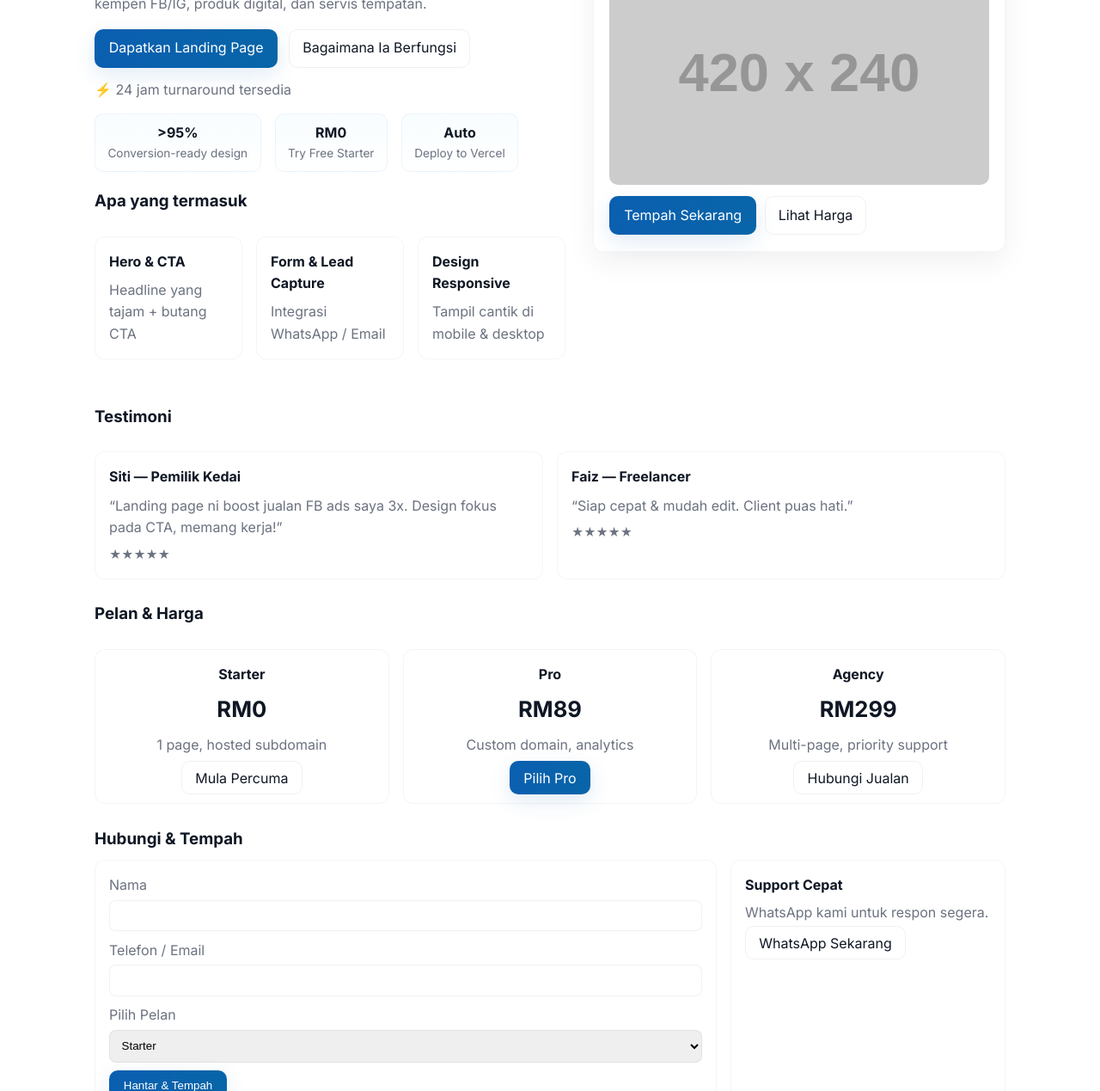
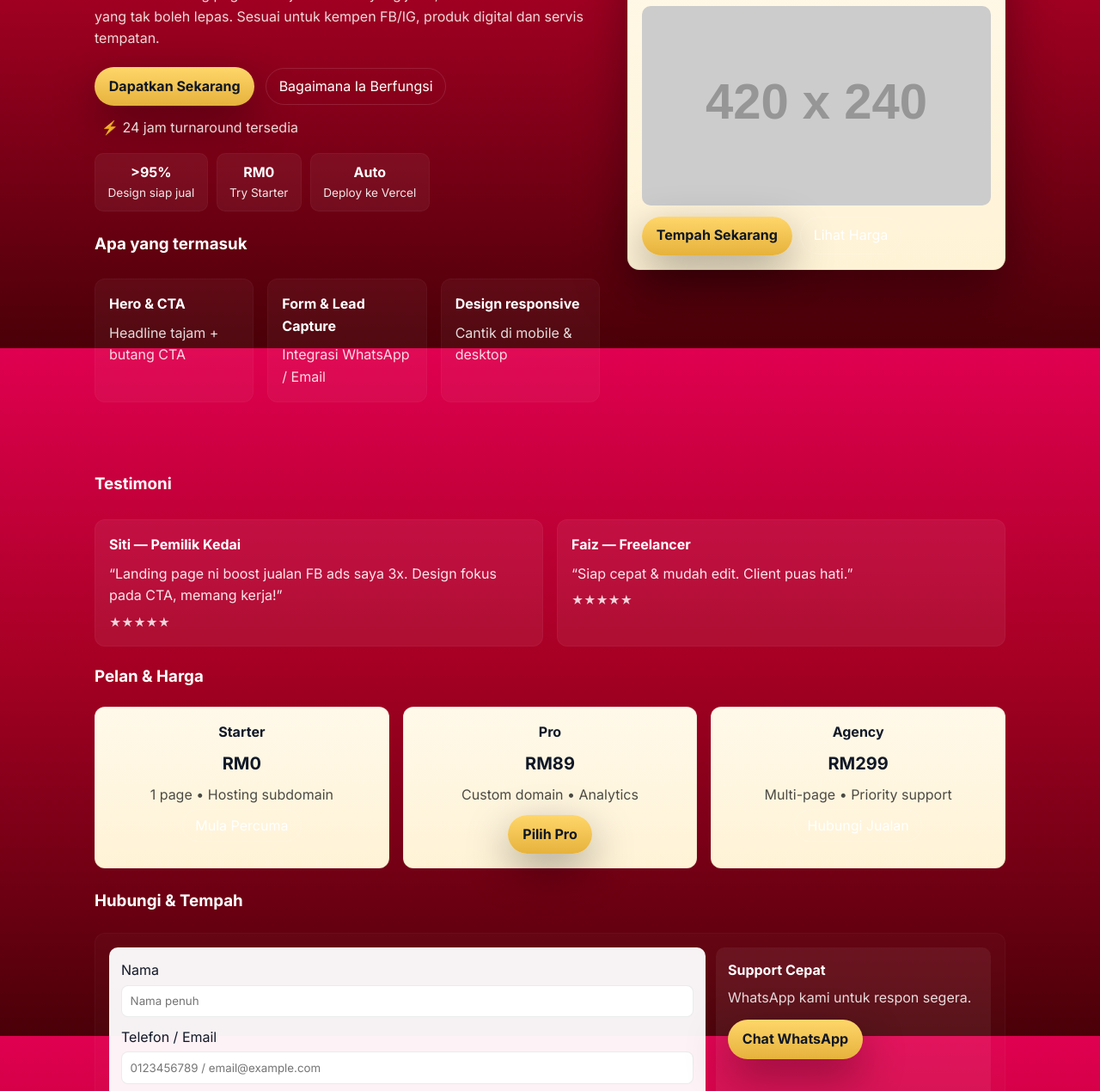
Before and after one commit to amirinrosli7/belajar-github, a plain HTML site: page index.html in a window 1280 px wide. Shown: the part 395-1664 px from the top of the page at 86% size. Drawn offline with Linux system fonts and the light colour scheme; placeholder pictures from the web are drawn by us.

Commit message:
Add files via upload

```diff
--- a/index.html
+++ b/index.html
@@ -2,69 +2,121 @@
 <html lang="ms">
 <head>
   <meta charset="utf-8" />
-  <title>Gerbang Impian — Landing Page</title>
+  <title>Gerbang Impian — Landing</title>
   <meta name="viewport" content="width=device-width,initial-scale=1" />
-  <meta name="description" content="Gerbang Impian — Bina laman landing page yang convert dengan cepat.">
-  <link rel="preconnect" href="https://fonts.gstatic.com" crossorigin>
+  <meta name="description" content="Gerbang Impian — Landing page premium.">
+  <link rel="preconnect" href="https://fonts.bunny.net">
   <link href="https://fonts.bunny.net/css?family=inter:400,600,700" rel="stylesheet" />
   <style>
     :root{
-      --bg:#90deg,#f7fbff,#e8f5ff;
-      --white:#ffffff;
-      --accent:#0b5fb0; /* blue CTA */
-      --accent-2:#0865a8;
-      --muted:#6b7280;
-      --card:#ffffff;
       --maxw:1100px;
-      --radius:14px;
+      --white: #ffffff;
+      --muted: rgba(255,255,255,0.85);
+      --accent-gold-1: #ffd66a;
+      --accent-gold-2: #e6b23c;
+      --accent-gold-3: #c08b1d;
+      --card-bg: rgba(255,255,255,0.95);
+      --radius:12px;
+      --shadow-strong: 0 18px 50px rgba(0,0,0,0.35);
     }
+
+    /* Reset / base */
     *{box-sizing:border-box;margin:0;padding:0}
     html,body{height:100%}
-    body{font-family:"Inter",system-ui,-apple-system,Segoe UI,Roboto; background:var(--bg); color:#0f1724; -webkit-font-smoothing:antialiased; line-height:1.6}
-    a{text-decoration:none;color:inherit}
+    body{
+      font-family:"Inter",system-ui,-apple-system,Segoe UI,Roboto;
+      -webkit-font-smoothing:antialiased;
+      -moz-osx-font-smoothing:grayscale;
+      line-height:1.6;
+      color:var(--white);
+      /* red -> burgundy gradient */
+      background: linear-gradient(180deg, #e00050 0%, #a70024 45%, #4a0008 100%);
+      background-attachment: fixed;
+    }
+
+    a{color:inherit;text-decoration:none}
     .container{max-width:var(--maxw);margin:0 auto;padding:0 1.25rem}
-    header{padding:1rem 0}
+
+    /* Header */
+    header{padding:18px 0}
     .nav{display:flex;align-items:center;justify-content:space-between}
-    .brand{display:flex;gap:.6rem;align-items:center}
-    .logo{width:44px;height:44px;border-radius:10px;background:linear-gradient(180deg,var(--accent),var(--accent-2));display:flex;align-items:center;justify-content:center;color:white;font-weight:700}
+    .brand{display:flex;gap:.65rem;align-items:center}
+    .logo{
+      width:56px;height:56px;border-radius:10px;
+      background:linear-gradient(180deg,var(--accent-gold-1),var(--accent-gold-2));
+      display:flex;align-items:center;justify-content:center;color:#1b1b1b;font-weight:800;font-size:18px;
+      box-shadow:0 8px 26px rgba(0,0,0,0.28);
+    }
     .nav-right{display:flex;gap:.6rem;align-items:center}
-    .btn{padding:.55rem .95rem;border-radius:10px;border:1px solid rgba(15,23,36,0.06);background:transparent;cursor:pointer}
-    .btn-ghost{background:transparent}
-    .btn-primary{background:linear-gradient(90deg,var(--accent),var(--accent-2));color:white;border:none;padding:.6rem 1.05rem;border-radius:10px;box-shadow:0 8px 24px rgba(11,95,176,0.12)}
+    .nav-right a{padding:.45rem .8rem;border-radius:10px;color:var(--white);background:rgba(255,255,255,0.06)}
+
+    /* Button gold */
+    .btn{
+      display:inline-block;padding:.62rem 1.05rem;border-radius:999px;border:none;font-weight:700;
+      background:linear-gradient(180deg,var(--accent-gold-1),var(--accent-gold-2));
+      color:#0f1724;box-shadow:var(--shadow-strong);cursor:pointer;text-decoration:none;
+    }
+    .btn.ghost{
+      background:transparent;color:var(--white);border:1px solid rgba(255,255,255,0.12);
+      box-shadow:none;padding:.5rem .9rem;
+    }
 
     /* Hero */
-    .hero{padding:3.2rem 0}
-    .hero-grid{display:grid;grid-template-columns:1fr 480px;gap:2rem;align-items:center}
-    .kicker{display:inline-block;background:rgba(11,95,176,0.08);color:var(--accent);padding:.35rem .6rem;border-radius:999px;font-size:.85rem}
-    h1{font-size:clamp(1.8rem,2.3rem + 1vw,3rem);line-height:1.03;margin-top:.8rem}
-    p.lead{color:var(--muted);margin-top:.7rem;max-width:42rem}
+    .hero{padding:56px 0 72px}
+    .hero-grid{display:grid;grid-template-columns:1fr 440px;gap:2rem;align-items:center}
+    .kicker{display:inline-block;background:rgba(255,255,255,0.06);color:var(--white);padding:.32rem .6rem;border-radius:999px;font-size:.88rem}
+    h1{font-size:clamp(1.9rem,2.8rem + 1vw,3.4rem);line-height:1.03;margin-top:.9rem;font-weight:800;color:var(--white)}
+    p.lead{color:var(--muted);margin-top:.8rem;max-width:48rem}
 
-    .hero-card{background:var(--card);padding:1.15rem;border-radius:12px;box-shadow:0 12px 34px rgba(16,24,40,0.06);border:1px solid rgba(15,23,36,0.04)}
-    .stats{display:flex;gap:1rem;margin-top:.9rem}
-    .stat{background:linear-gradient(180deg,#f8fdff,#ffffff);padding:.6rem .9rem;border-radius:10px;border:1px solid rgba(11,95,176,0.06);text-align:center}
-    .cta-row{display:flex;gap:.8rem;margin-top:1rem;flex-wrap:wrap}
+    .cta-row{display:flex;gap:.8rem;margin-top:1.25rem;flex-wrap:wrap;align-items:center}
+    .secondary{background:transparent;border:1px solid rgba(255,255,255,0.12);padding:.5rem .9rem;border-radius:999px;color:var(--white)}
+
+    .stats{display:flex;gap:10px;margin-top:1rem;flex-wrap:wrap}
+    .stat{background:rgba(255,255,255,0.05);padding:.6rem .9rem;border-radius:10px;border:1px solid rgba(255,255,255,0.04);text-align:center;color:var(--white)}
+
+    /* Right card (gold/white preview) */
+    .hero-card{
+      background: linear-gradient(180deg,#fff9ea,#fff3d6);
+      color:#111827;padding:1rem;border-radius:14px;box-shadow:0 22px 60px rgba(0,0,0,0.38);border:1px solid rgba(0,0,0,0.08)
+    }
+    .hero-card img{width:100%;border-radius:10px;display:block;margin-bottom:.8rem}
 
     /* Features */
     .features{display:grid;grid-template-columns:repeat(3,1fr);gap:1rem;margin-top:1.6rem}
-    .feature{background:var(--card);padding:1rem;border-radius:12px;border:1px solid rgba(15,23,36,0.04)}
+    .feature{background:rgba(255,255,255,0.04);padding:1rem;border-radius:12px;border:1px solid rgba(255,255,255,0.03);color:var(--white)}
 
-    /* testimonial */
-    .testimonials{display:grid;grid-template-columns:1fr 1fr;gap:1rem;margin-top:1.6rem}
-    .testimonial{background:var(--card);padding:1rem;border-radius:12px;border:1px solid rgba(15,23,36,0.04)}
+    /* Testimonials / pricing */
+    .split{display:grid;grid-template-columns:1fr 1fr;gap:1rem;margin-top:1.6rem}
+    .testimonial{background:rgba(255,255,255,0.06);padding:1rem;border-radius:12px;border:1px solid rgba(255,255,255,0.04);color:var(--white)}
+    .pricing{display:grid;grid-template-columns:repeat(3,1fr);gap:1rem;margin-top:1.25rem}
+    .price-card{background:linear-gradient(180deg,#fff9ea,#fff3d6);padding:1rem;border-radius:12px;color:#111827;text-align:center;border:1px solid rgba(0,0,0,0.06)}
 
-    /* pricing */
-    .pricing{display:grid;grid-template-columns:repeat(3,1fr);gap:1rem;margin-top:1.6rem}
-    .price-card{background:var(--card);padding:1rem;border-radius:12px;border:1px solid rgba(15,23,36,0.04);text-align:center}
-    .price{font-size:1.6rem;font-weight:800;margin:8px 0}
+    /* Contact */
+    .contact-wrap{margin-top:1.4rem;background:rgba(255,255,255,0.02);padding:1rem;border-radius:12px;border:1px solid rgba(255,255,255,0.03);color:var(--white)}
 
-    footer{padding:1.5rem 0;margin-top:2rem;color:var(--muted)}
+    /* Footer */
+    footer{margin-top:2rem;padding:1.2rem 0;color:rgba(255,255,255,0.9);text-align:center}
+
+    /* Responsive */
     @media(max-width:980px){
       .hero-grid{grid-template-columns:1fr}
       .features{grid-template-columns:1fr}
       .pricing{grid-template-columns:1fr}
-      .testimonials{grid-template-columns:1fr}
+      .split{grid-template-columns:1fr}
       .nav-right{display:none}
     }
+
+    /* Small helpers */
+    .muted{color:var(--muted)}
+    .center{text-align:center}
+    input,select,textarea{font-family:inherit}
+    .form-field{margin-bottom:.7rem}
+    input[type="text"], input[type="email"], select, textarea{
+      width:100%;padding:.6rem;border-radius:8px;border:1px solid rgba(0,0,0,0.08)
+    }
+
+    /* make sure anchors (like #features) don't hide headings under sticky header */
+    :target::before { content: ""; display: block; height:82px; margin-top:-82px; visibility:hidden; }
   </style>
 </head>
 <body>
@@ -73,160 +125,180 @@
       <div class="brand">
         <div class="logo">GI</div>
         <div>
-          <div style="font-weight:700">Gerbang Impian</div>
-          <div style="font-size:.85rem;color:var(--muted)">Landing Page yang convert</div>
+          <div style="font-weight:800;color:var(--white)">Gerbang Impian</div>
+          <div style="font-size:.85rem;color:rgba(255,255,255,0.9)">Landing Page yang convert</div>
         </div>
       </div>
 
       <div class="nav-right">
-        <a class="btn" href="#features">Ciri</a>
-        <a class="btn" href="#pricing">Harga</a>
-        <a class="btn btn-primary" href="#contact">Mula Sekarang</a>
+        <a href="#features" class="muted">Ciri</a>
+        <a href="#pricing" class="muted">Harga</a>
+        <a href="#contact" class="btn">Tempah Sekarang</a>
       </div>
     </div>
   </header>
 
   <main>
+    <!-- HERO -->
     <section class="hero">
       <div class="container hero-grid">
         <div>
           <span class="kicker">Pantas • Tanpa Coding • Siap Dalam Jam</span>
-          <h1>Landing page yang <span style="color:var(--accent)">menukar pelawat jadi pelanggan</span></h1>
-          <p class="lead">Kami bina landing page yang fokus kepada jualan: hero yang jelas, tawaran yang menarik dan CTA yang tak boleh lepas. Sesuai untuk kempen FB/IG, produk digital, dan servis tempatan.</p>
+          <h1>Landing page yang <span style="color:var(--accent-gold-2)">menukar pelawat jadi pelanggan</span></h1>
+          <p class="lead">Kami bina landing page fokus jualan: hero yang jelas, tawaran menarik & CTA yang tak boleh lepas. Sesuai untuk kempen FB/IG, produk digital dan servis tempatan.</p>
 
           <div class="cta-row">
-            <a class="btn-primary" href="#contact">Dapatkan Landing Page</a>
-            <a class="btn" href="#how">Bagaimana Ia Berfungsi</a>
-            <div style="align-self:center;color:var(--muted)">⚡ 24 jam turnaround tersedia</div>
+            <a class="btn" href="#contact">Dapatkan Sekarang</a>
+            <a class="secondary ghost" href="#how" style="color:var(--white)">Bagaimana Ia Berfungsi</a>
+            <div style="color:var(--muted);margin-left:8px">⚡ 24 jam turnaround tersedia</div>
           </div>
 
-          <div class="stats">
-            <div class="stat"><div style="font-weight:700">>95%</div><div style="font-size:.85rem;color:var(--muted)">Conversion-ready design</div></div>
-            <div class="stat"><div style="font-weight:700">RM0</div><div style="font-size:.85rem;color:var(--muted)">Try Free Starter</div></div>
-            <div class="stat"><div style="font-weight:700">Auto</div><div style="font-size:.85rem;color:var(--muted)">Deploy to Vercel</div></div>
+          <div class="stats" role="list" aria-label="statistik">
+            <div class="stat"><div style="font-weight:800">>95%</div><div style="font-size:.85rem;color:rgba(255,255,255,0.9)">Design siap jual</div></div>
+            <div class="stat"><div style="font-weight:800">RM0</div><div style="font-size:.85rem;color:rgba(255,255,255,0.9)">Try Starter</div></div>
+            <div class="stat"><div style="font-weight:800">Auto</div><div style="font-size:.85rem;color:rgba(255,255,255,0.9)">Deploy ke Vercel</div></div>
           </div>
 
-          <div id="how" style="margin-top:1.2rem;">
-            <h3 style="margin-bottom:.6rem">Apa yang termasuk</h3>
+          <div id="how" style="margin-top:1.4rem">
+            <h3 style="margin-bottom:.6rem;color:var(--white)">Apa yang termasuk</h3>
             <div class="features">
-              <div class="feature"><strong>Hero & CTA</strong><div style="color:var(--muted);margin-top:.45rem">Headline yang tajam + butang CTA</div></div>
-              <div class="feature"><strong>Form & Lead Capture</strong><div style="color:var(--muted);margin-top:.45rem">Integrasi WhatsApp / Email</div></div>
-              <div class="feature"><strong>Design Responsive</strong><div style="color:var(--muted);margin-top:.45rem">Tampil cantik di mobile & desktop</div></div>
+              <div class="feature"><strong>Hero & CTA</strong><div class="muted" style="margin-top:.5rem">Headline tajam + butang CTA</div></div>
+              <div class="feature"><strong>Form & Lead Capture</strong><div class="muted" style="margin-top:.5rem">Integrasi WhatsApp / Email</div></div>
+              <div class="feature"><strong>Design responsive</strong><div class="muted" style="margin-top:.5rem">Cantik di mobile & desktop</div></div>
             </div>
           </div>
         </div>
 
-        <div>
-          <div class="hero-card">
+        <aside>
+          <div class="hero-card" role="region" aria-label="preview card">
             <div style="display:flex;justify-content:space-between;align-items:center;margin-bottom:.6rem">
               <div>
-                <div style="font-weight:700">Tawaran Terhad</div>
-                <div style="color:var(--muted);font-size:.92rem">Diskaun pelancaran — 30% untuk 50 pelanggan pertama</div>
+                <div style="font-weight:800">Tawaran Pelancaran</div>
+                <div style="color:rgba(0,0,0,0.6);font-size:.92rem">Diskaun 30% untuk 50 pelanggan pertama</div>
               </div>
-              <div style="font-size:.95rem;color:var(--muted)">Trusted • 120+ projek</div>
+              <div style="font-size:.95rem;color:rgba(0,0,0,0.6)">Trusted • 120+ projek</div>
             </div>
 
-            <img src="https://via.placeholder.com/420x240?text=Preview+Landing+Page" alt="preview" style="width:100%;border-radius:10px;display:block;margin-bottom:.8rem" />
+            <img src="https://via.placeholder.com/420x240/fff3d6/222222?text=Preview+Landing+Page" alt="preview" />
 
             <div style="display:flex;gap:.6rem;align-items:center">
-              <a class="btn-primary" href="#contact">Tempah Sekarang</a>
-              <a class="btn" href="#pricing">Lihat Harga</a>
+              <a class="btn" href="#contact">Tempah Sekarang</a>
+              <a class="secondary ghost" href="#pricing" style="color:var(--white)">Lihat Harga</a>
             </div>
           </div>
+        </aside>
+      </div>
+    </section>
+
+    <!-- TESTIMONIALS -->
+    <section class="container" style="margin-top:8px">
+      <h3 style="margin-bottom:.6rem;color:var(--white)">Testimoni</h3>
+      <div class="split">
+        <div class="testimonial">
+          <div style="font-weight:700">Siti — Pemilik Kedai</div>
+          <div style="color:rgba(255,255,255,0.9);margin:.5rem 0">“Landing page ni boost jualan FB ads saya 3x. Design fokus pada CTA, memang kerja!”</div>
+          <div style="font-size:.85rem;color:rgba(255,255,255,0.82)">★★★★★</div>
+        </div>
+
+        <div class="testimonial">
+          <div style="font-weight:700">Faiz — Freelancer</div>
+          <div style="color:rgba(255,255,255,0.9);margin:.5rem 0">“Siap cepat & mudah edit. Client puas hati.”</div>
+          <div style="font-size:.85rem;color:rgba(255,255,255,0.82)">★★★★★</div>
         </div>
       </div>
     </section>
 
-    <section id="social" class="container">
-      <h3 style="margin-bottom:.6rem">Testimoni</h3>
-      <div class="testimonials">
-        <div class="testimonial">
-          <div style="font-weight:700">Siti — Pemilik Kedai</div>
-          <div style="color:var(--muted);margin:.5rem 0">“Landing page ni boost jualan FB ads saya 3x. Design fokus pada CTA, memang kerja!”</div>
-          <div style="font-size:.85rem;color:var(--muted)">★★★★★</div>
+    <!-- PRICING -->
+    <section class="container" id="pricing">
+      <h3 style="margin-top:1.2rem;margin-bottom:.6rem;color:var(--white)">Pelan & Harga</h3>
+      <div class="pricing">
+        <div class="price-card">
+          <div style="font-weight:800">Starter</div>
+          <div style="font-size:1.25rem;font-weight:800;margin:8px 0">RM0</div>
+          <div style="color:rgba(0,0,0,0.7)">1 page • Hosting subdomain</div>
+          <div style="margin-top:10px"><a class="secondary ghost" href="#contact">Mula Percuma</a></div>
         </div>
-        <div class="testimonial">
-          <div style="font-weight:700">Faiz — Freelancer</div>
-          <div style="color:var(--muted);margin:.5rem 0">“Siap cepat & mudah edit. Client puas hati.”</div>
-          <div style="font-size:.85rem;color:var(--muted)">★★★★★</div>
+
+        <div class="price-card">
+          <div style="font-weight:800">Pro</div>
+          <div style="font-size:1.25rem;font-weight:800;margin:8px 0">RM89</div>
+          <div style="color:rgba(0,0,0,0.7)">Custom domain • Analytics</div>
+          <div style="margin-top:10px"><a class="btn" href="#contact">Pilih Pro</a></div>
+        </div>
+
+        <div class="price-card">
+          <div style="font-weight:800">Agency</div>
+          <div style="font-size:1.25rem;font-weight:800;margin:8px 0">RM299</div>
+          <div style="color:rgba(0,0,0,0.7)">Multi-page • Priority support</div>
+          <div style="margin-top:10px"><a class="secondary ghost" href="#contact">Hubungi Jualan</a></div>
         </div>
       </div>
     </section>
 
-    <section id="pricing" class="container" style="margin-top:1.6rem;">
-      <h3 style="margin-bottom:.6rem">Pelan & Harga</h3>
-      <div class="pricing">
-        <div class="price-card">
-          <div style="font-weight:700">Starter</div>
-          <div class="price">RM0</div>
-          <div style="color:var(--muted)">1 page, hosted subdomain</div>
-          <div style="margin-top:.8rem"><a class="btn" href="#contact">Mula Percuma</a></div>
-        </div>
-        <div class="price-card">
-          <div style="font-weight:700">Pro</div>
-          <div class="price">RM89</div>
-          <div style="color:var(--muted)">Custom domain, analytics</div>
-          <div style="margin-top:.8rem"><a class="btn-primary" href="#contact">Pilih Pro</a></div>
-        </div>
-        <div class="price-card">
-          <div style="font-weight:700">Agency</div>
-          <div class="price">RM299</div>
-          <div style="color:var(--muted)">Multi-page, priority support</div>
-          <div style="margin-top:.8rem"><a class="btn" href="#contact">Hubungi Jualan</a></div>
-        </div>
-      </div>
-    </section>
+    <!-- CONTACT -->
+    <section id="contact" class="container">
+      <h3 style="margin-top:1.4rem;margin-bottom:.6rem;color:var(--white)">Hubungi & Tempah</h3>
 
-    <section id="contact" class="container" style="margin-top:1.6rem;">
-      <h3 style="margin-bottom:.6rem">Hubungi & Tempah</h3>
-      <div style="display:grid;grid-template-columns:1fr 320px;gap:1rem">
-        <div style="background:var(--card);padding:1rem;border-radius:12px;border:1px solid rgba(15,23,36,0.04)">
-          <form id="contactForm" name="contact-form" method="POST" data-netlify="true" netlify-honeypot="bot-field">
+      <div class="contact-wrap">
+        <div style="display:grid;grid-template-columns:1fr 320px;gap:12px">
+          <form id="contactForm" name="contact-form" method="POST" data-netlify="true" netlify-honeypot="bot-field" style="background:var(--card-bg);padding:14px;border-radius:10px">
             <input type="hidden" name="form-name" value="contact-form">
-            <div style="margin-bottom:.6rem">
-              <label style="display:block;margin-bottom:.25rem;color:var(--muted)">Nama</label>
-              <input type="text" name="nama" required style="width:100%;padding:.6rem;border-radius:8px;border:1px solid rgba(15,23,36,0.06)">
+            <div class="form-field">
+              <label style="display:block;margin-bottom:.25rem;color:#111827">Nama</label>
+              <input type="text" name="nama" required placeholder="Nama penuh" />
             </div>
-            <div style="margin-bottom:.6rem">
-              <label style="display:block;margin-bottom:.25rem;color:var(--muted)">Telefon / Email</label>
-              <input type="text" name="kontak" required style="width:100%;padding:.6rem;border-radius:8px;border:1px solid rgba(15,23,36,0.06)">
+            <div class="form-field">
+              <label style="display:block;margin-bottom:.25rem;color:#111827">Telefon / Email</label>
+              <input type="text" name="kontak" required placeholder="0123456789 / email@example.com" />
             </div>
-            <div style="margin-bottom:.6rem">
-              <label style="display:block;margin-bottom:.25rem;color:var(--muted)">Pilih Pelan</label>
-              <select name="pakej" style="width:100%;padding:.6rem;border-radius:8px;border:1px solid rgba(15,23,36,0.06)">
+            <div class="form-field">
+              <label style="display:block;margin-bottom:.25rem;color:#111827">Pilih Pelan</label>
+              <select name="pakej">
                 <option value="starter">Starter</option>
                 <option value="pro">Pro</option>
                 <option value="agency">Agency</option>
               </select>
             </div>
-            <div style="margin-top:.6rem">
-              <button type="submit" class="btn-primary">Hantar & Tempah</button>
+            <div class="form-field">
+              <label style="display:block;margin-bottom:.25rem;color:#111827">Mesej</label>
+              <textarea name="mesej" rows="4" placeholder="Cerita sedikit tentang projek anda..." required></textarea>
+            </div>
+            <div style="display:flex;gap:.6rem;align-items:center">
+              <button class="btn" type="submit">Hantar & Tempah</button>
+              <a class="secondary ghost" href="https://wa.me/601121346440" target="_blank" style="padding:.5rem .9rem;border-radius:8px">WhatsApp Sekarang</a>
             </div>
           </form>
+
+          <aside style="background:rgba(255,255,255,0.06);padding:14px;border-radius:10px">
+            <h4 style="margin-bottom:.4rem;color:var(--white)">Support Cepat</h4>
+            <p class="muted" style="margin-bottom:.8rem">WhatsApp kami untuk respon segera.</p>
+            <a class="btn" href="https://wa.me/601121346440" target="_blank">Chat WhatsApp</a>
+          </aside>
         </div>
-
-        <aside style="background:var(--card);padding:1rem;border-radius:12px;border:1px solid rgba(15,23,36,0.04)">
-          <h4 style="margin-bottom:.4rem">Support Cepat</h4>
-          <p style="color:var(--muted);margin-bottom:.6rem">WhatsApp kami untuk respon segera.</p>
-          <a class="btn" href="https://wa.me/601121346440" target="_blank">WhatsApp Sekarang</a>
-        </aside>
       </div>
     </section>
   </main>
 
-  <footer class="container">
-    <div style="display:flex;justify-content:space-between;align-items:center;flex-wrap:wrap;padding-top:1rem">
-      <div style="color:var(--muted)">© <span id="year"></span> Gerbang Impian</div>
-      <div style="color:var(--muted)">Terma • Privasi</div>
+  <footer>
+    <div class="container">
+      <div style="display:flex;justify-content:space-between;align-items:center;gap:12px;flex-wrap:wrap">
+        <div style="color:var(--white)">© <span id="year"></span> Gerbang Impian</div>
+        <div style="color:rgba(255,255,255,0.9)">Terma • Privasi</div>
+      </div>
     </div>
   </footer>
 
   <script>
+    // show year
     document.getElementById('year').textContent = new Date().getFullYear();
-    // Simple Netlify-friendly form handling fallback for local preview
+
+    // local preview form fallback
     document.getElementById('contactForm')?.addEventListener('submit', function(e){
-      // Netlify will handle POST; show quick confirmation locally
-      setTimeout(()=>{ alert('Terima kasih! Kami akan hubungi anda.'); }, 250);
+      if (!location.hostname.includes('vercel') && !location.hostname.includes('netlify')){
+        e.preventDefault();
+        alert('Terima kasih! Kami akan hubungi anda (local preview).');
+        this.reset();
+      }
     });
   </script>
 </body>
```
